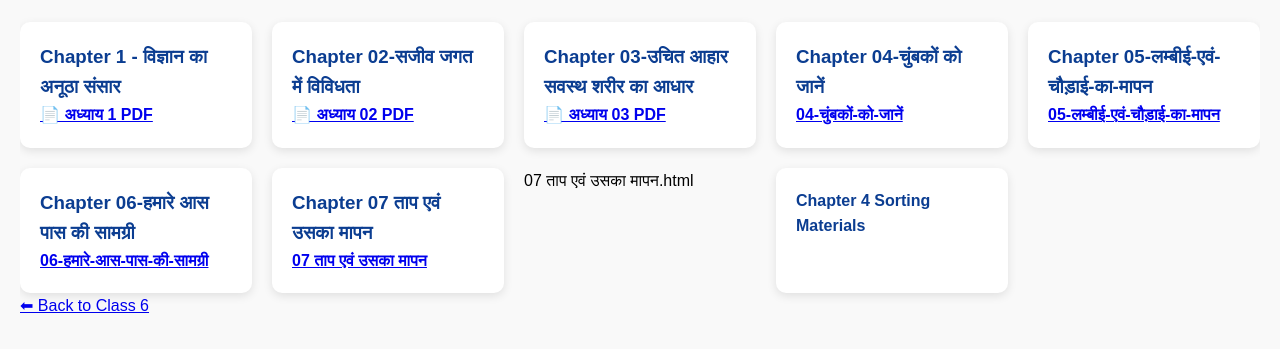
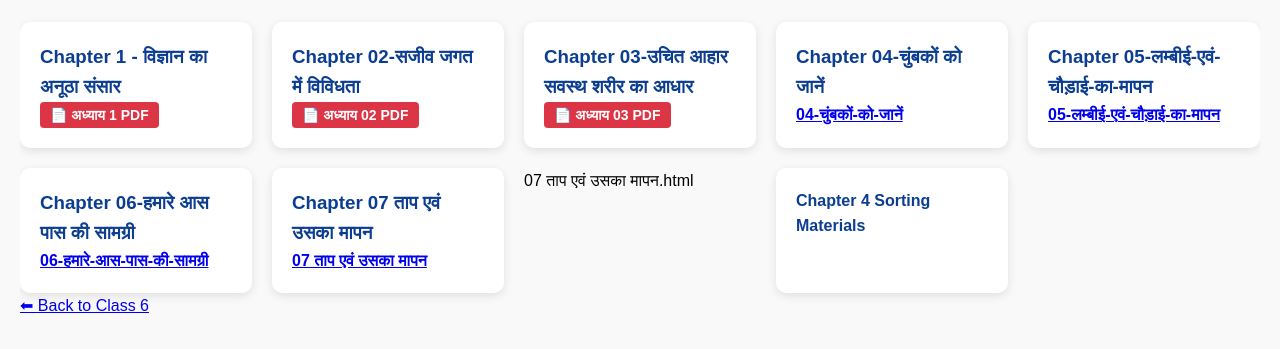
Before and after one commit to azimanwar326-alt/scitechbihar, a plain HTML site: page class6-science.html in a window 1280 px wide. Shown: the part 61-410 px from the top of the page. Drawn offline with Linux system fonts and the light colour scheme.

Commit message:
Add files via upload

```diff
--- a/style.css
+++ b/style.css
@@ -1143,3 +1143,18 @@ button.wrong {
   font-family: 'Courier New', Courier, monospace; /* थोड़ा डिजिटल लुक के लिए */
   letter-spacing: 1px;
 }
+
+
+.pdf-link {
+    background-color: #dc3545; /* लाल रंग */
+    color: white;
+    padding: 5px 10px;
+    text-decoration: none;
+    border-radius: 4px;
+    font-size: 14px;
+}
+
+.pdf-link:hover {
+    background-color: #c82333;
+    color: white;
+}
```
Also changed, not shown: govt-letters.html (+4 -4 lines).
